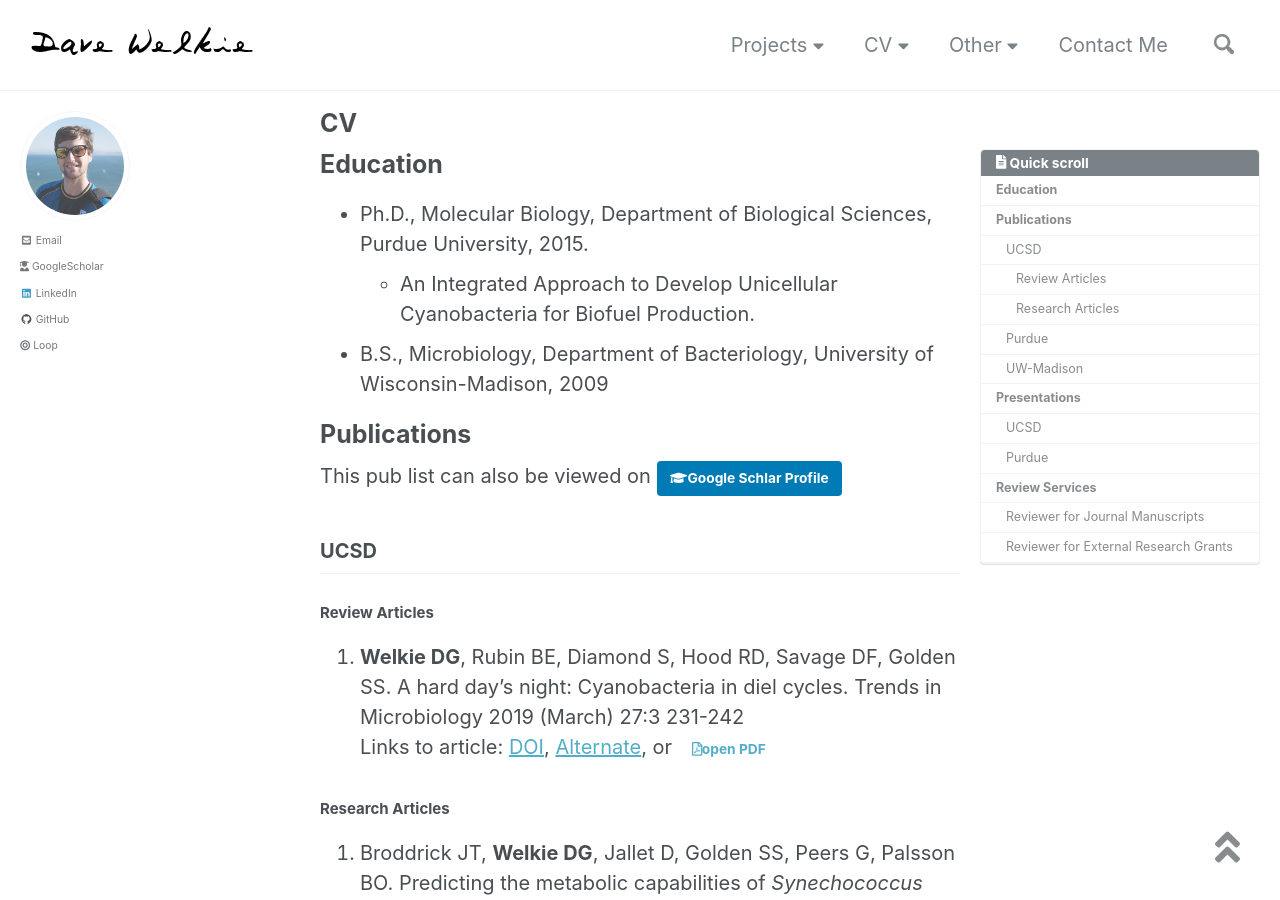
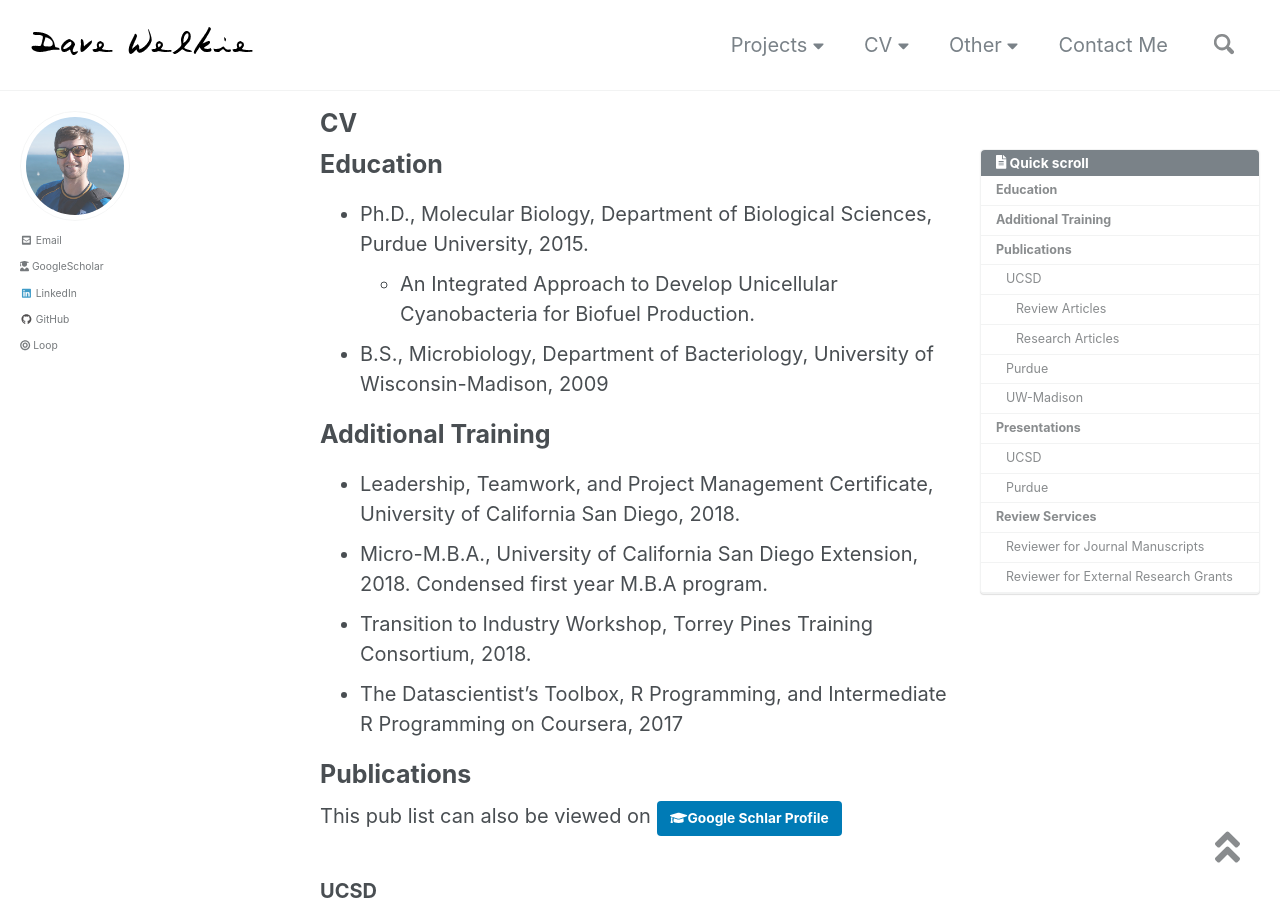
Before and after one commit to dwelkie/dwelkie.github.io, a Jekyll site: the page built from _pages/CV.md, in a window 1280 px wide and 900 px high. Built offline with Jekyll 4.4.1, drawn with Linux system fonts in a browser that asks for light colours; nearby versions of some CDN libraries.

Commit message:
Added additional training

```diff
--- a/_pages/CV.md
+++ b/_pages/CV.md
@@ -14,6 +14,12 @@ toc_label: "Quick scroll"
 * Ph.D., Molecular Biology, Department of Biological Sciences, Purdue University, 2015.
   * An Integrated Approach to Develop Unicellular Cyanobacteria for Biofuel Production.
 * B.S.,   Microbiology, Department of Bacteriology, University of Wisconsin-Madison, 2009
+<bk/>
+# Additional Training
+*	Leadership, Teamwork, and Project Management Certificate, University of California San Diego, 2018.
+*	Micro-M.B.A., University of California San Diego Extension, 2018. Condensed first year M.B.A program.
+*	Transition to Industry Workshop, Torrey Pines Training Consortium, 2018.
+*	The Datascientist’s Toolbox, R Programming, and Intermediate R Programming on Coursera, 2017
 <bk/>
 # Publications
 This pub list can also be viewed on <a href="https://scholar.google.com/citations?user=a_M2Gc4AAAAJ&hl=en={{ page.url | absolute_url | url_encode }}" class="btn btn--linkedin" onclick="tab.open(this.href, 'tab); return false;" title="{{ site.data.ui-text[site.locale].share_on_label | default: 'Open tab for' }} Google Scholar"><i class="fas fa-graduation-cap" aria-hidden="true"></i><span>Google Schlar Profile</span></a>
```
